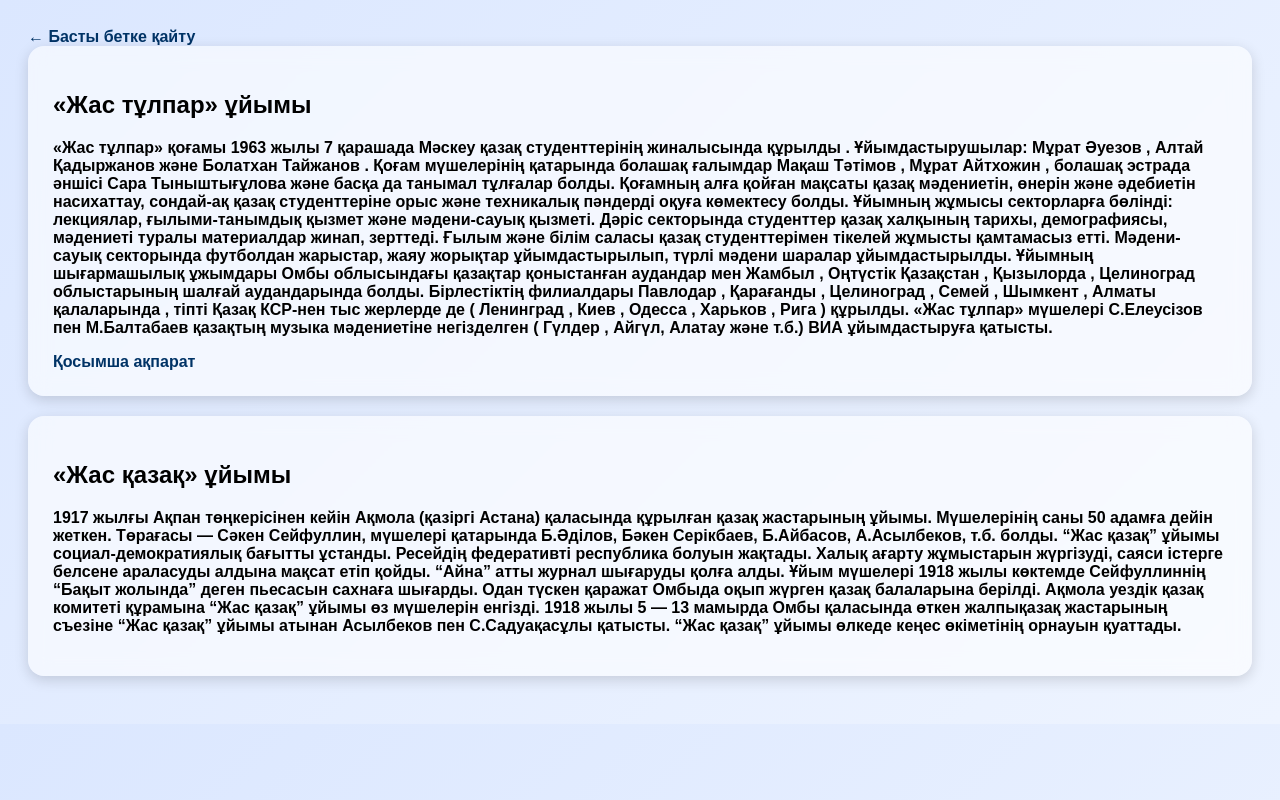
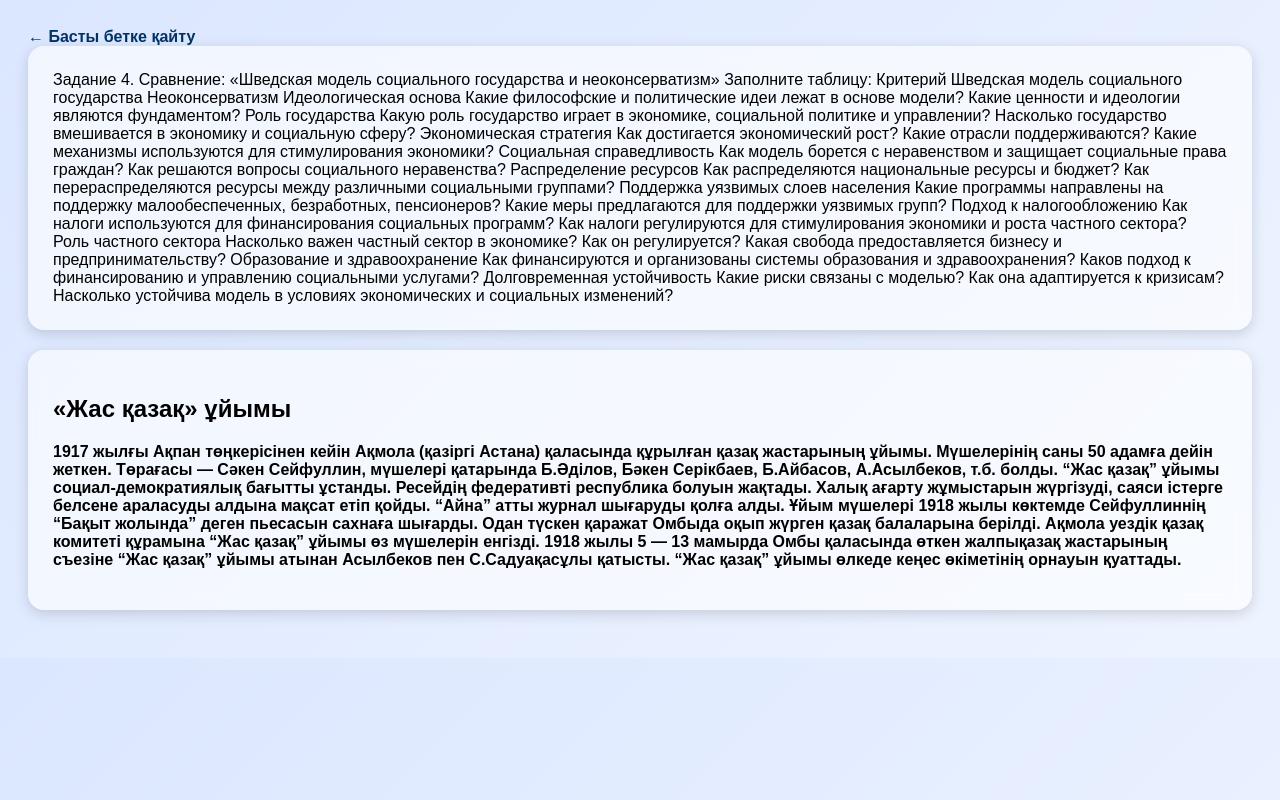
Before and after one commit to sanzharqali123-creator/uimdar20, a plain HTML site: page page2.html in a window 1280 px wide. Drawn offline with Linux system fonts and the light colour scheme.

Commit message:
Update page2.html

```diff
--- a/page2.html
+++ b/page2.html
@@ -35,15 +35,20 @@ text-decoration:none;
 
 
 <section>
-<h2>«Жас тұлпар» ұйымы</h2>
-<p><b>«Жас тұлпар» қоғамы 1963 жылы 7 қарашада Мәскеу қазақ студенттерінің жиналысында құрылды . Ұйымдастырушылар: Мұрат Әуезов , Алтай Қадыржанов және Болатхан Тайжанов . Қоғам мүшелерінің қатарында болашақ ғалымдар Мақаш Тәтімов , Мұрат Айтхожин , болашақ эстрада әншісі Сара Тыныштығұлова және басқа да танымал тұлғалар болды.
+Задание 4. Сравнение: «Шведская модель социального государства и неоконсерватизм»
+Заполните таблицу:
+Критерий	            Шведская модель социального государства	                                                                 Неоконсерватизм
+Идеологическая основа	Какие философские и политические идеи лежат в основе модели?	                                             Какие ценности и идеологии являются фундаментом?
+Роль государства	    Какую роль государство играет в экономике, социальной политике и управлении?	                             Насколько государство вмешивается в экономику и социальную сферу?
+Экономическая стратегия	Как достигается экономический рост? Какие отрасли поддерживаются?                                       	Какие механизмы используются для стимулирования экономики?
+Социальная справедливость	Как модель борется с неравенством и защищает социальные права граждан?	                                 Как решаются вопросы социального неравенства?
+Распределение ресурсов	Как распределяются национальные ресурсы и бюджет?	                                                           Как перераспределяются ресурсы между различными социальными группами?
+Поддержка уязвимых слоев населения	Какие программы направлены на поддержку малообеспеченных, безработных, пенсионеров?	            Какие меры предлагаются для поддержки уязвимых групп?
+Подход к налогообложению	Как налоги используются для финансирования социальных программ?                                          	Как налоги регулируются для стимулирования экономики и роста частного сектора?
+Роль частного сектора	Насколько важен частный сектор в экономике? Как он регулируется?	                                        Какая свобода предоставляется бизнесу и предпринимательству?
+Образование и здравоохранение	Как финансируются и организованы системы образования и здравоохранения?                            	Каков подход к финансированию и управлению социальными услугами?
+Долговременная устойчивость	Какие риски связаны с моделью? Как она адаптируется к кризисам?	                             Насколько устойчива модель в условиях экономических и социальных изменений?
 
-Қоғамның алға қойған мақсаты қазақ мәдениетін, өнерін және әдебиетін насихаттау, сондай-ақ қазақ студенттеріне орыс және техникалық пәндерді оқуға көмектесу болды.
-
-Ұйымның жұмысы секторларға бөлінді: лекциялар, ғылыми-танымдық қызмет және мәдени-сауық қызметі. Дәріс секторында студенттер қазақ халқының тарихы, демографиясы, мәдениеті туралы материалдар жинап, зерттеді. Ғылым және білім саласы қазақ студенттерімен тікелей жұмысты қамтамасыз етті. Мәдени-сауық секторында футболдан жарыстар, жаяу жорықтар ұйымдастырылып, түрлі мәдени шаралар ұйымдастырылды.
-
-Ұйымның шығармашылық ұжымдары Омбы облысындағы қазақтар қоныстанған аудандар мен Жамбыл , Оңтүстік Қазақстан , Қызылорда , Целиноград облыстарының шалғай аудандарында болды. Бірлестіктің филиалдары Павлодар , Қарағанды , Целиноград , Семей , Шымкент , Алматы қалаларында , тіпті Қазақ КСР-нен тыс жерлерде де ( Ленинград , Киев , Одесса , Харьков , Рига ) құрылды. «Жас тұлпар» мүшелері С.Елеусізов пен М.Балтабаев қазақтың музыка мәдениетіне негізделген ( Гүлдер , Айгүл, Алатау және т.б.) ВИА ұйымдастыруға қатысты.</p></b>
-<a href="https://ru.wikipedia.org/wiki/%D0%96%D0%B0%D1%81_%D1%82%D1%83%D0%BB%D0%BF%D0%B0%D1%80">Қосымша ақпарат</a>
 </section>
 
 
@@ -56,4 +61,5 @@ text-decoration:none;
 
 
 </body>
+
 </html>
```
